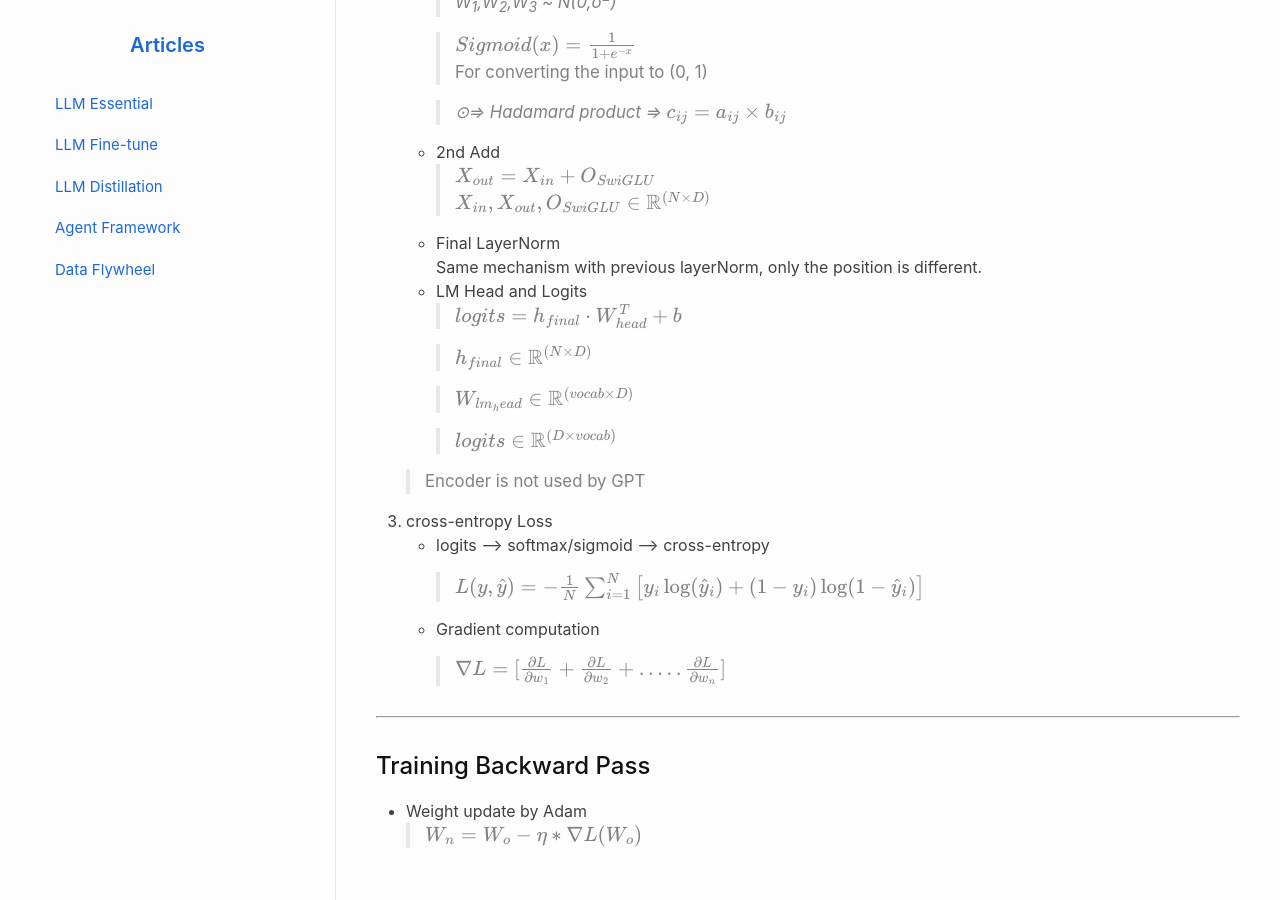
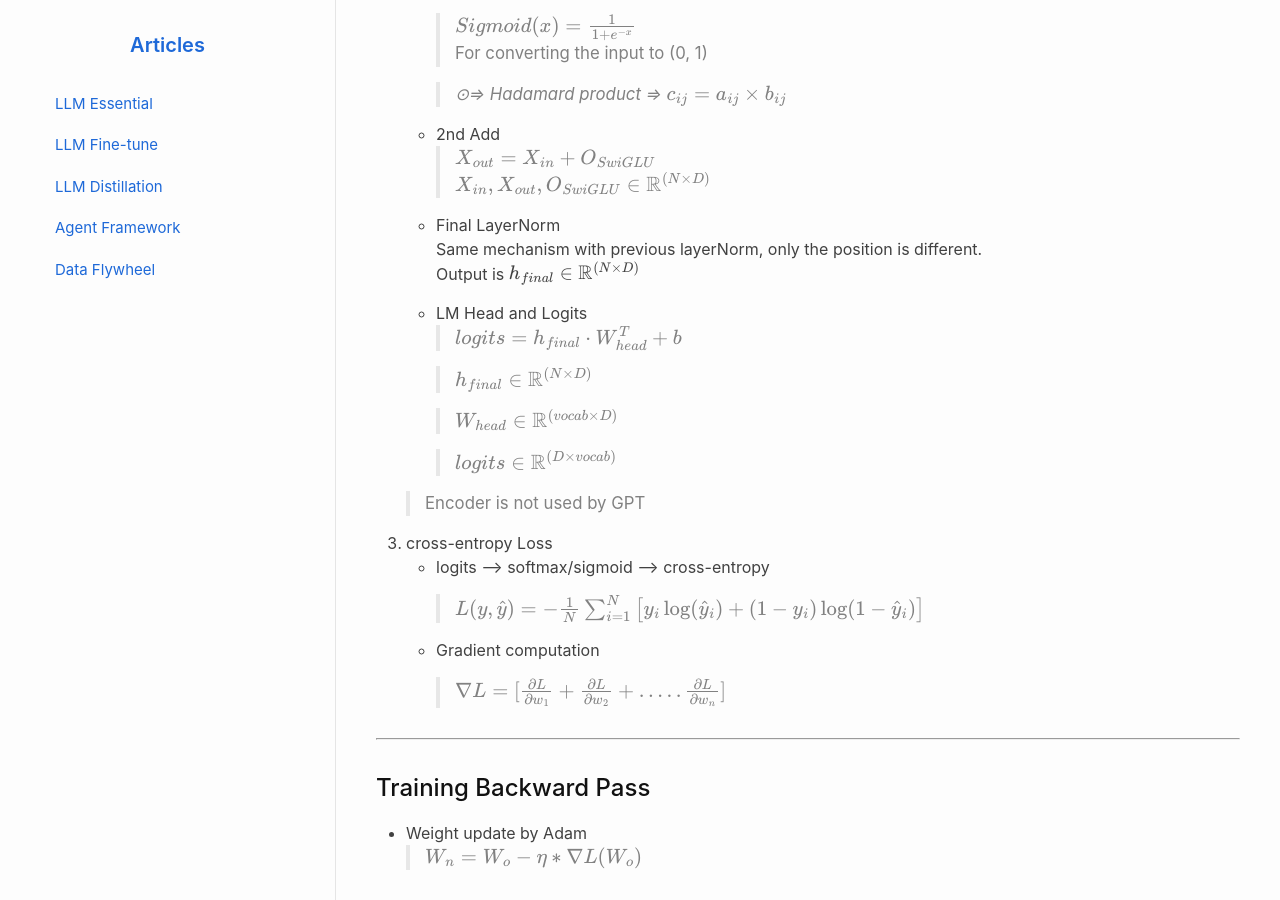
Before and after one commit to ChrisZhu2050/chriszhu2050.github.io, a Jekyll site: the page built from index.md, in a window 1280 px wide and 900 px high, scrolled down 19552 px. Built offline with Jekyll 4.4.1, drawn with Linux system fonts in a browser that asks for light colours; nearby versions of some CDN libraries; formulas are drawn with MathJax 3; some of the changed text lies outside the part shown.

Commit message:
Update index.md

````diff
--- a/index.md
+++ b/index.md
@@ -572,6 +574,7 @@ graph LR
           group2 --> group3
           group3 --> group4
           group4 --> z
+          z --> y
 
       ```
       <br>
@@ -998,12 +1001,14 @@ graph LR
         $$
      - Final LayerNorm
         Same mechanism with previous layerNorm, only the position is different.
+        Output is $h_{final} \in \mathbb R^{(N \times D)}$
+
      - LM Head and Logits
         > $logits = h_{final} \cdot W_{head}^T + b$
 
         > $h_{final} \in \mathbb R^{(N \times D)}$
 
-        > $W_{lm\_head} \in \mathbb R^{(vocab \times D)}$
+        > $W_{head} \in \mathbb R^{(vocab \times D)}$
 
         > $logits \in \mathbb R^{(D \times vocab)}$
 
````
Also changed, not shown: other parts of index.md (+3 -1 lines).
